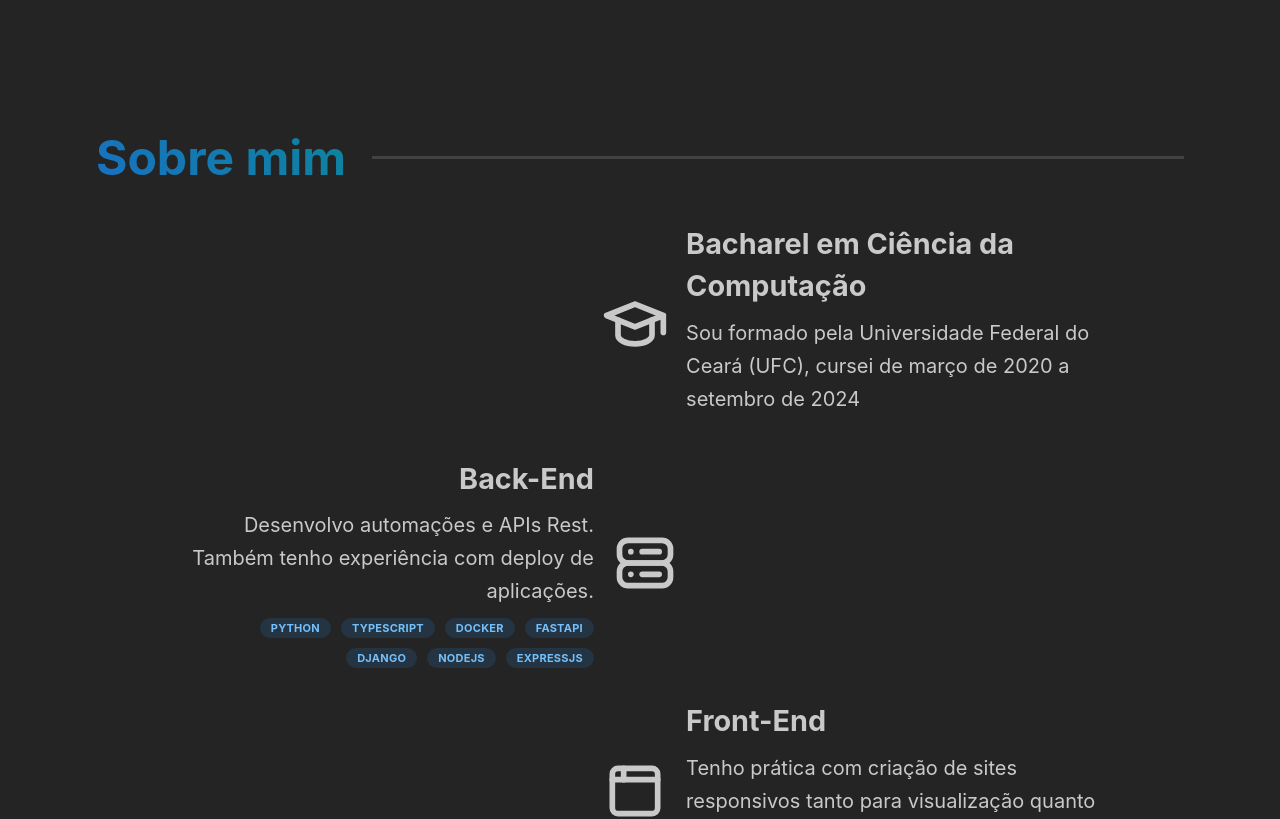
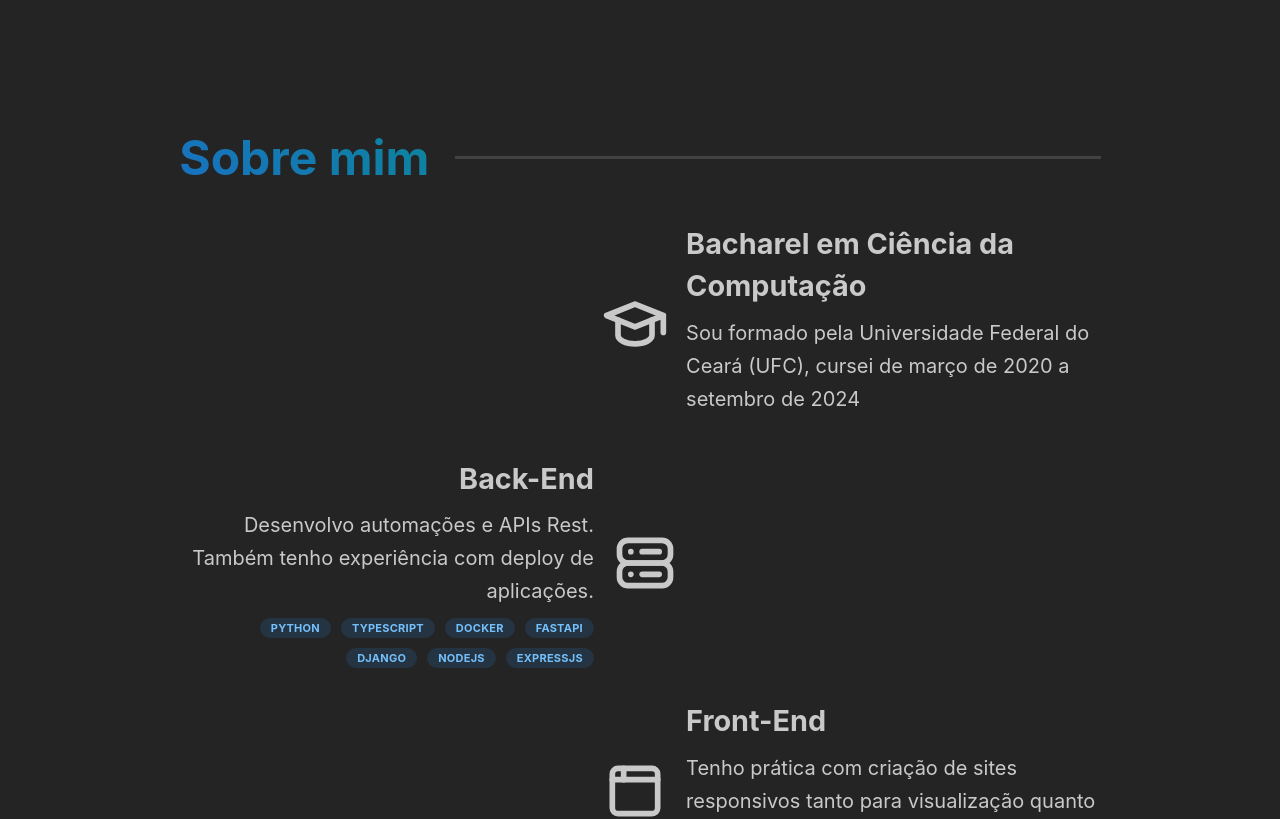
Before and after one commit to caiofov/caiofov.github.io, a React (Create React App) app: page / in a window 1280 px wide. Shown: the part 580-1399 px from the top of the page. Built offline with nearby package versions, Linux system fonts and the light colour scheme.

Commit message:
feat: align section title to center

```diff
--- a/src/components/sections/Section.tsx
+++ b/src/components/sections/Section.tsx
@@ -42,21 +42,22 @@ export const Section: React.FC<{
           initial="hidden"
           animate={mainControls}
           transition={{ duration: 1 }}
-          style={{ width: "100%" }}
+          style={{
+            width: "100%",
+            display: "flex",
+            flexDirection: "column",
+            alignItems: "center",
+          }}
         >
           <Divider
             size="md"
             mb={dividerMargin}
             mx={dividerMargin}
+            w="80%"
+            style={{ justifyContent: "center" }}
             label={
-              <Anchor
-                w="fit-content"
-                href={"#" + id}
-                underline="never"
-                variant="gradient"
-              >
+              <Anchor href={"#" + id} underline="never" variant="gradient">
                 <Title
-                  w="fit-content"
                   order={3}
                   style={{ fontSize: titleSize, fontFamily: "revert" }}
                   mr={titleMargin}
```
